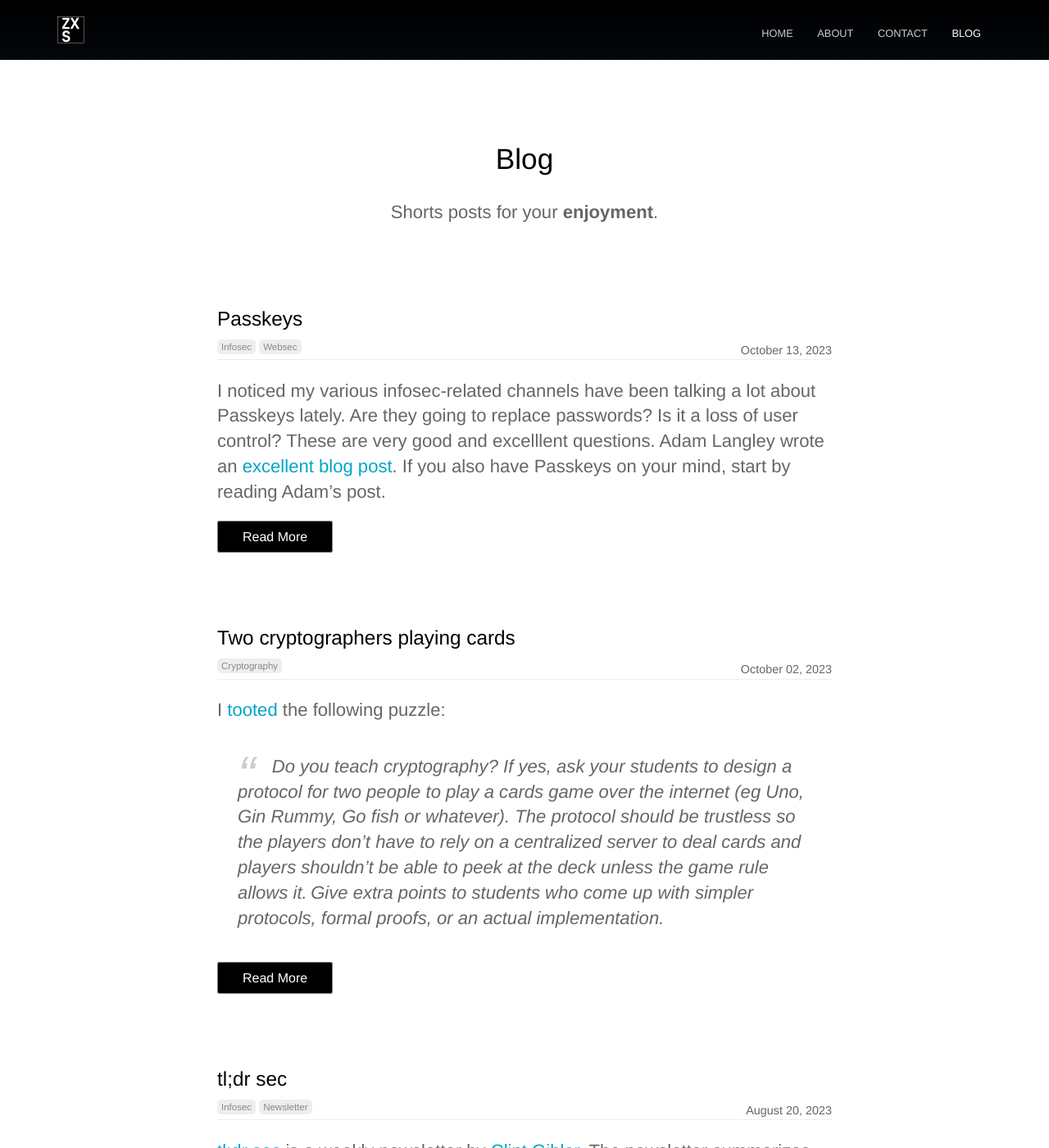
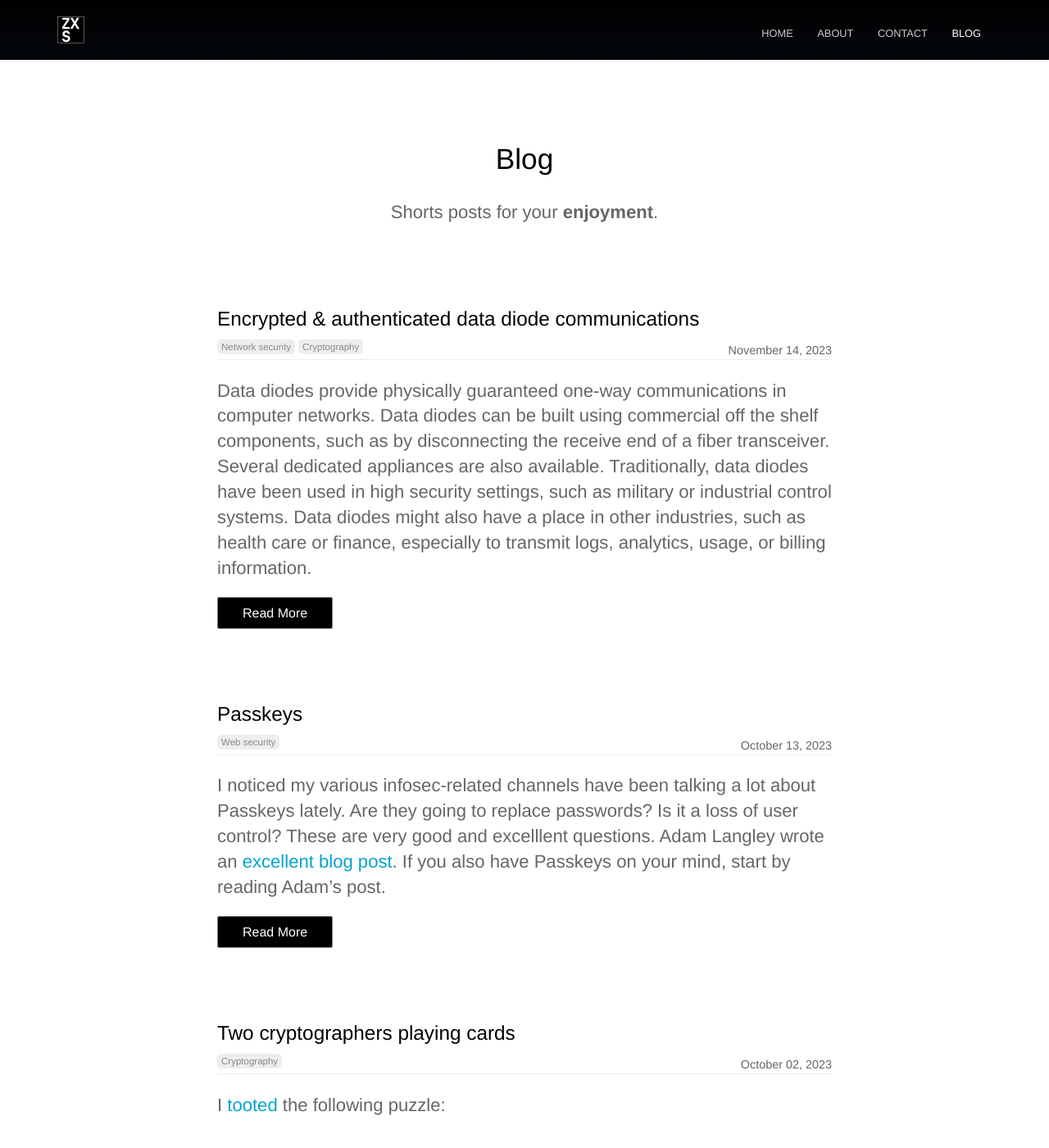
Before and after one commit to zxsdotch/zxsdotch.github.com, a Jekyll site: the page built from blog/index.html, in a window 1280 px wide and 1400 px high. Shown: the whole window at 82% size. Built offline with Jekyll 4.4.1, drawn with Linux system fonts in a browser that asks for light colours; the list of posts is cut into pages by our own code.

Commit message:
encrypted and authenticated data diode communications

```diff
--- a/_posts/2023-08-20-tldrsec.md
+++ b/_posts/2023-08-20-tldrsec.md
@@ -1,7 +1,6 @@
 ---
 title: tl;dr sec
 categories:
-  - infosec
   - newsletter
 ---
 [tl;dr sec](https://tldrsec.com/) is a weekly newsletter by [Clint Gibler](https://twitter.com/clintgibler). The newsletter summarizes what's going on the infosec world. The content covers a wide range of topics. I found out about it because Clint Gibler heads Security Research at semgrep and a
--- a/_posts/2023-10-13-passkeys.md
+++ b/_posts/2023-10-13-passkeys.md
@@ -1,8 +1,7 @@
 ---
 title: Passkeys
 categories:
-  - infosec
-  - websec
+  - web security
 ---
 I noticed my various infosec-related channels have been talking a lot about
 Passkeys lately. Are they going to replace passwords? Is it a loss of user
--- /dev/null
+++ b/_posts/2023-11-14-encrypted-authenticated-data-diode-communications.md
@@ -0,0 +1,58 @@
+---
+title: Encrypted & authenticated data diode communications
+categories:
+  - network security
+  - cryptography
+---
+Data diodes provide physically guaranteed one-way communications in computer
+networks. Data diodes can be built using commercial off the shelf components,
+such as by disconnecting the receive end of a fiber transceiver. Several
+dedicated appliances are also available. Traditionally, data diodes have been
+used in high security settings, such as military or industrial control systems.
+Data diodes might also have a place in other industries, such as
+health care or finance, especially to transmit logs, analytics, usage, or
+billing information.
+
+# Given a data diode, how would you encrypt the data you are transmitting?
+Modern cryptographic protocols, such as TLS, require an initial
+handshake to establish session keys (and gain properties such as
+perfect forward secrecy). If you are dealing with one-way communications,
+you'll have to either use existing file encryption protocols (which will
+result in lots of bytes of overhead) or design your cryptographic protocol.
+
+A simple architecture can be implemented with minimal
+engineering effort:
+- an emitter-proxy which encrypts data inside the secure network.
+- a data diode which connects the emitter-proxy to the receiver-proxy.
+- a receiver-proxy which decrypts the data, outside the secure network.
+
+![diagram](/images/encrypted-authenticated-data-diode-communications.svg)
+
+Each proxy gets a X25519 key pair and knows the public key of the other proxy.
+
+The emitter-proxy implements the following:
+1. derives a shared key by performing a Diffie-Hellman key exchange, followed
+  by a KDF. This step only needs to be performed once, it is therefore possible
+  to use more expensive constructs with possibly better security margins.
+2. listens for incoming data packets.
+3. encrypts each packet with AES-GCM or AES-GCM-SIV using the shared key derived
+  above.
+4. sends the encrypted packet to the data diode.
+
+The receiver-proxy is similar:
+1. derives the same shared key by performing its own Diffie-Hellman key exchange
+  and KDF operation.
+2. listens for incoming data packets.
+3. decrypts each packet with AES-GCM or AES-GCM-SIV using the shared key.
+4. forwards the decrypted packet to wherever the data needs to go.
+
+The result is an encrypted & authenticated data diode communication. The
+encryption overhead can be very minimal: 12 bytes for the IV and 16 bytes for
+the TAG.
+
+# Interested to implement this?
+There are a few details I didn't cover, such as heartbeats and ensuring packets
+aren't lost in transit, as well as making key rotations easier -- all tractable
+problems. As a co-author of [Ghostunnel](https://github.com/ghostunnel/ghostunnel),
+an encryption/decryption proxy widely used in a production setting,
+I am confident I can help you -- feel free to [contact](/contact) me.
```
Also changed, not shown: images/encrypted-authenticated-data-diode-communications.svg (added).
